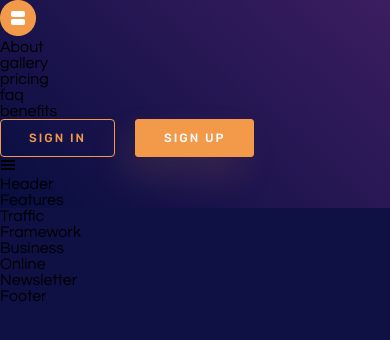
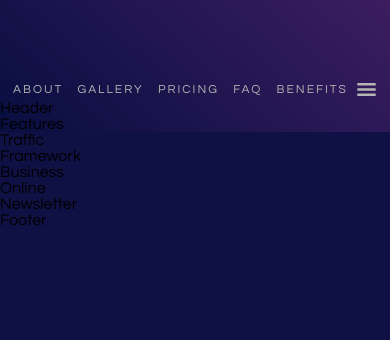
Before and after one commit to FabKaiz/data-landing-nextjs, a Next.js app: page / in a window 390 px wide. Shown: the top 340 px of the page. Built offline with nearby package versions, Linux system fonts and the light colour scheme.

Commit message:
navbar scss and media queries

```diff
--- a/styles/Navbar.module.scss
+++ b/styles/Navbar.module.scss
@@ -0,0 +1,90 @@
+.nav {
+  display: flex;
+  margin: 0px auto;
+  padding-top: 79px;
+  justify-content: space-between;
+  align-items: center;
+  max-width: 1100px;
+
+  .navLinks {
+    display: flex;
+    align-items: center;
+    max-width: 430px;
+    flex-grow: 1;
+    img {
+      cursor: pointer;
+    }
+
+    ul {
+      display: flex;
+      flex-grow: 1;
+      justify-content: space-between;
+      margin-left: 43px;
+      text-transform: uppercase;
+      font-size: 12px;
+      line-height: 20px;
+      letter-spacing: 2px;
+      text-transform: uppercase;
+      color: #b5b5b5;
+    }
+  }
+
+  .navBtns {
+    margin-left: 20px;
+  }
+
+  .burgerMenu {
+    display: none;
+    color: #b5b5b5;
+    font-size: 21px;
+  }
+}
+
+@media screen and (max-width: 1150px) {
+  .nav {
+    margin: 0 50px;
+
+    .navLinks {
+      ul {
+        margin-left: 13px;
+      }
+    }
+  }
+}
+
+@media screen and (max-width: 768px) {
+  .navBtns {
+    display: none;
+  }
+
+  .nav {
+    .burgerMenu {
+      display: flex;
+      align-items: center;
+      justify-content: center;
+      cursor: pointer;
+      margin-left: 8px;
+    }
+  }
+}
+
+@media screen and (max-width: 568px) {
+  .nav {
+    margin: 0 15px;
+  }
+}
+
+@media screen and (max-width: 568px) {
+  .nav {
+    margin: 0;
+    .navLinks {
+      img {
+        display: none !important;
+      }
+    }
+
+    .burgerMenu {
+      margin-right: 13px;
+    }
+  }
+}
```
